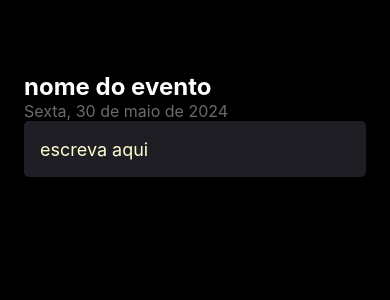
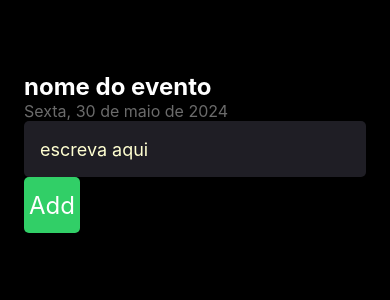
Before and after one commit to Felipe10amaral/imHere, a React Native app: screen / in a window 390 px wide. Shown: the top 300 px of the page. Built offline with nearby package versions, Linux system fonts and the light colour scheme.

Commit message:
criando botão

```diff
--- a/src/Screen/Home/Index.tsx
+++ b/src/Screen/Home/Index.tsx
@@ -1,7 +1,12 @@
-import { Text, TextInput, View } from "react-native";
+import { Text, TextInput, TouchableOpacity, View } from "react-native";
 import  { styles }  from './styles'
 
 export function Home() {
+
+    function handleAddParticipant() {
+        console.log("tufao")
+    }
+
     return (
         <View style={styles.container}>
             <Text style={styles.eventName}>
@@ -17,6 +22,10 @@ export function Home() {
                 placeholderTextColor="#ffffd1"
 
             />
+
+            <TouchableOpacity onPress={handleAddParticipant} style={styles.button}>
+                <Text style={styles.buttonText}>Add</Text>
+            </TouchableOpacity>
         </View>
     )
 }
--- a/src/Screen/Home/styles.ts
+++ b/src/Screen/Home/styles.ts
@@ -26,5 +26,19 @@ export const styles = StyleSheet.create({
         color: '#fff',
         padding: 16,
         fontSize: 18
+    },
+
+    buttonText: {
+        color: '#fff',
+        fontSize: 24
+    },
+
+    button: {
+        width: 56,
+        height: 56,
+        borderRadius: 5,
+        backgroundColor: '#31cf67',
+        alignItems: 'center',
+        justifyContent: 'center'
     }
 })
```
